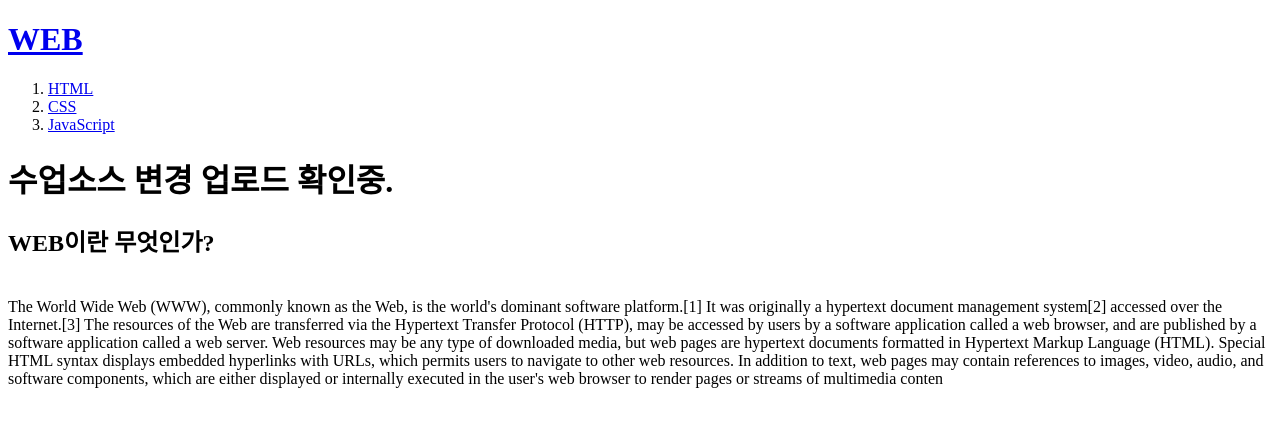
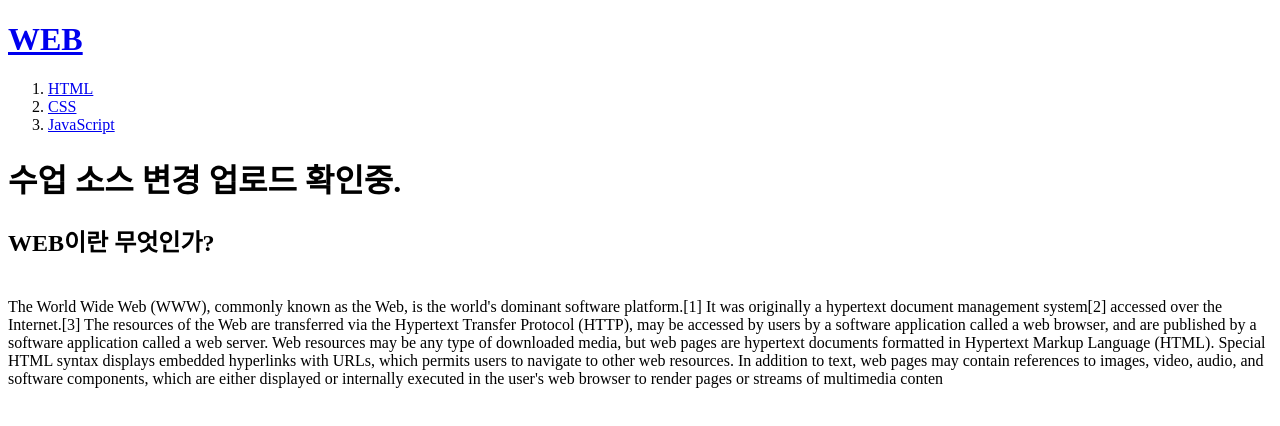
Before and after one commit to 0qkrwldud1/web, a plain HTML site: page index.html in a window 1280 px wide. Drawn offline with Linux system fonts and the light colour scheme.

Commit message:
소스 변경 확인중

```diff
--- a/index.html
+++ b/index.html
@@ -11,7 +11,7 @@
 <li><a href="2.html">CSS</a></li>
 <li><a href="3.html">JavaScript</a></li>
 </ol>
-<h1>수업소스 변경 업로드 확인중.</h1>
+<h1>수업 소스 변경 업로드 확인중.</h1>
 <h2>WEB이란 무엇인가?</h2>
 <p style="margin-top: 40px;">
 The World Wide Web (WWW), commonly known as the Web, is the world's dominant software platform.[1] It was
```
